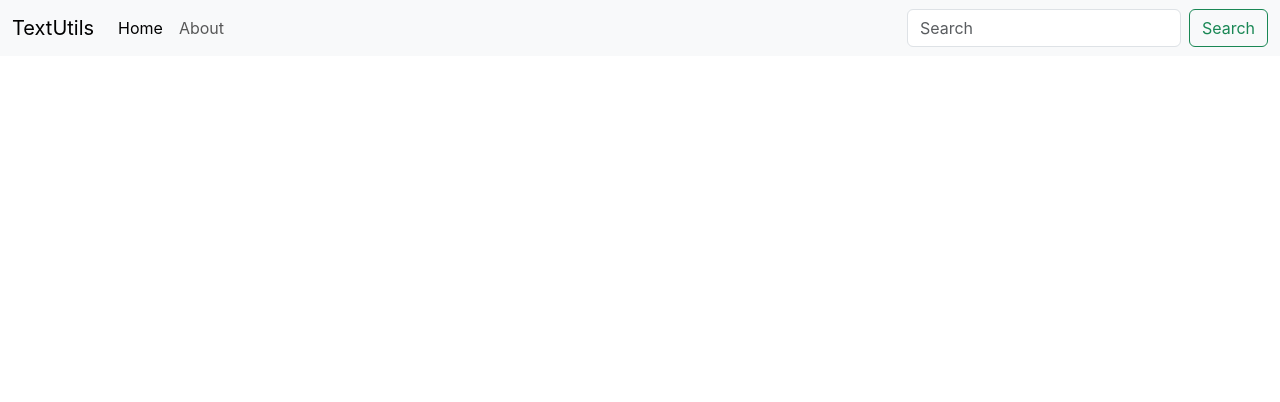
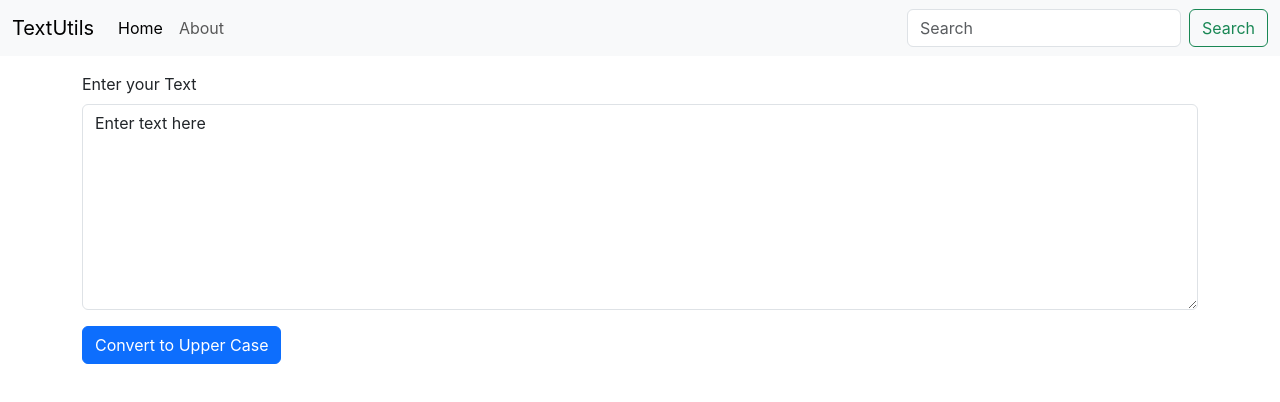
Before and after one commit to pratham-bhatt/TextUtils, a React (Create React App) app: page / in a window 1280 px wide. Shown: the top 402 px of the page. Built offline with nearby package versions, Linux system fonts and the light colour scheme.

Commit message:
adding the TextForm Component and Convert to Uppser Case Feature

```diff
--- a/src/App.js
+++ b/src/App.js
@@ -1,11 +1,15 @@
 // import logo from './logo.svg';
 import './App.css';
 import Navbar from './Components/Navbar';
+import TextForm from './Components/TextForm';
 
 function App() {
   return (
-    <>
+  <>
     <Navbar title = "TextUtils"/>
+    <div className="container my-3">
+      <TextForm heading="Enter your Text"/>
+    </div>
    </>
   );
 }
--- /dev/null
+++ b/src/Components/TextForm.js
@@ -0,0 +1,25 @@
+import React, { useState } from 'react'
+
+export default function TextForm(props) {
+
+    const [text, setText] = useState("Enter text here");
+
+    const handleUpClick = () => {
+        let upperText = text.toUpperCase();
+        setText(upperText);
+    }
+
+    const handleOnChange = (event) => {
+        setText(event.target.value);
+    }
+
+  return (
+    <div>
+        <div className="mb-3">
+            <label htmlFor="myBox" className="form-label">{props.heading}</label>
+            <textarea value={text} className="form-control" id="myBox" rows="8" onChange={handleOnChange}></textarea>
+        </div>
+        <button className="btn btn-primary" onClick={handleUpClick}>Convert to Upper Case</button>
+    </div>
+  );
+}
```
